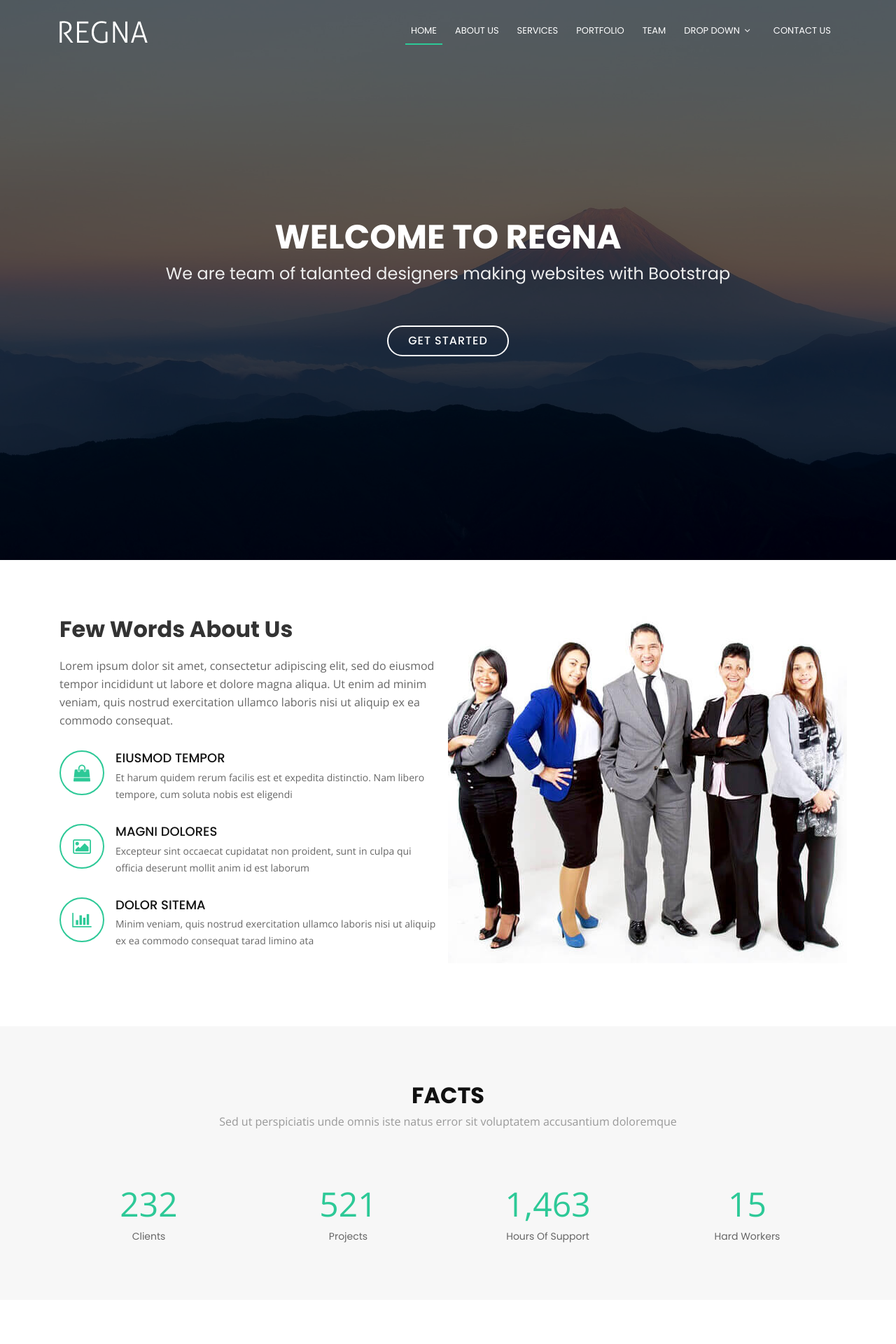
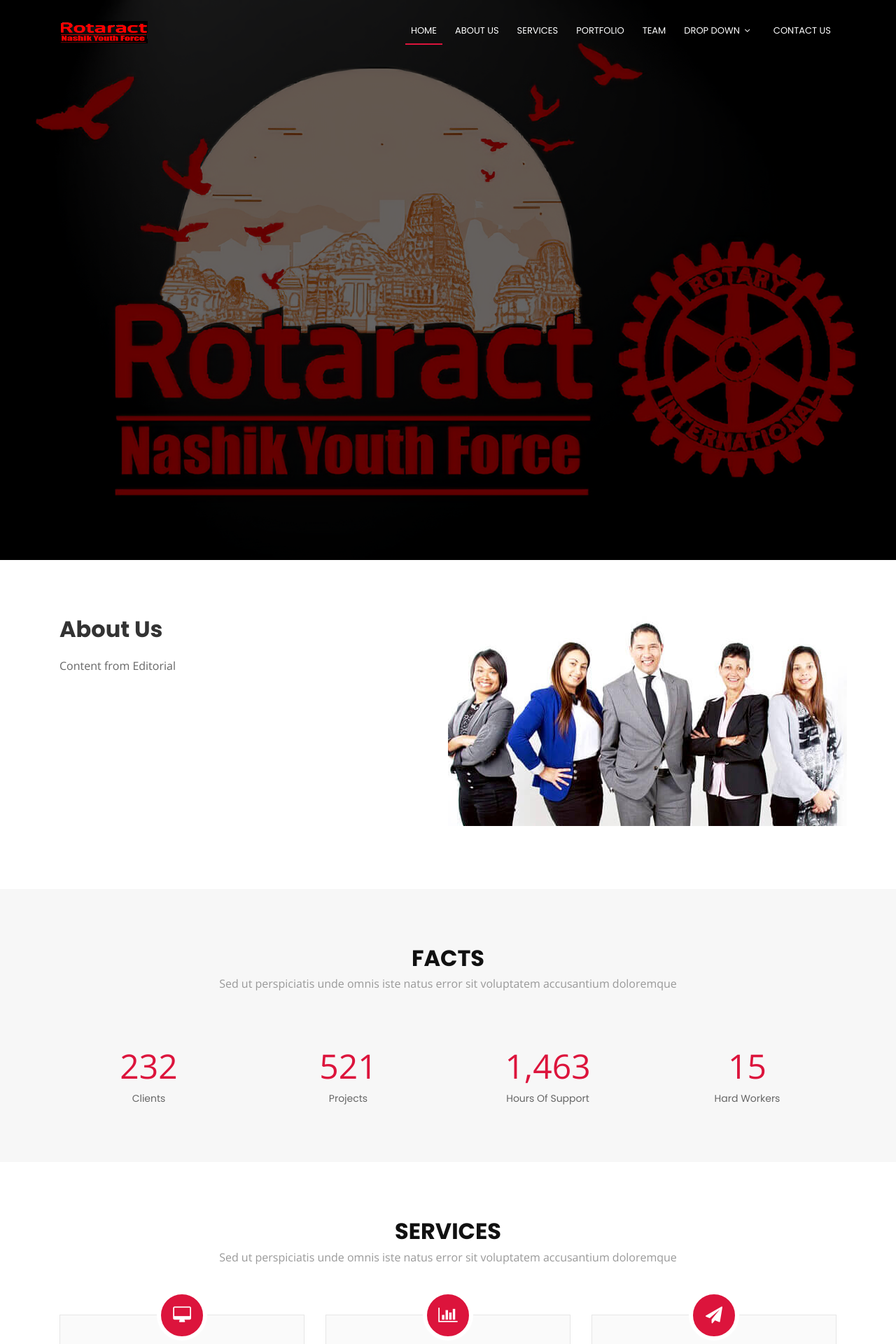
Before and after one commit to hrushipandit/Rotaract-NYF-Website, a PHP site: page / in a window 1280 px wide. Shown: the top 1920 px of the page at 70% size. Run offline with PHP 8.4, Linux system fonts and the light colour scheme.

Commit message:
Red theme

```diff
--- a/assets/css/style.css
+++ b/assets/css/style.css
@@ -15,7 +15,7 @@
 }
 
 a {
-  color: #2dc997;
+  color: #DC143C;
 }
 
 a:hover, a:active, a:focus {
@@ -153,7 +153,7 @@
 #hero {
   width: 100%;
   height: 100vh;
-  background: url(../img/hero-bg.jpg) top center;
+  background: url(../img/rotaract_logo.png) top center;
   background-size: cover;
   position: relative;
 }
@@ -332,7 +332,7 @@
   height: 2px;
   bottom: 0;
   left: 0;
-  background-color: #2dc997;
+  background-color: #DC143C;
   visibility: hidden;
   transform: scaleX(0);
   transition: all 0.3s ease-in-out 0s;
@@ -617,11 +617,11 @@
   flex-direction: column;
   text-align: center;
   border-radius: 50%;
-  border: 2px solid #2dc997;
+  border: 2px solid #DC143C;
 }
 
 #about .about-container .icon-box .icon i {
-  color: #2dc997;
+  color: #DC143C;
   font-size: 24px;
 }
 
@@ -653,7 +653,7 @@
 #facts .counters span {
   font-size: 48px;
   display: block;
-  color: #2dc997;
+  color: #DC143C;
 }
 
 #facts .counters p {
@@ -695,7 +695,7 @@
   text-align: center;
   width: 72px;
   height: 72px;
-  background: #2dc997;
+  background: #DC143C;
 }
 
 #services .icon a {
--- a/index.html
+++ b/index.html
@@ -42,7 +42,7 @@
     <div class="container">
 
       <div id="logo" class="pull-left">
-        <a href="index.html"><img src="assets/img/logo.png" alt=""></a>
+        <a href="index.html"><img src="assets/img/logo2.png" alt=""></a>
         <!-- Uncomment below if you prefer to use a text logo -->
         <!--<h1><a href="#hero">Regna</a></h1>-->
       </div>
@@ -80,9 +80,8 @@
   <!-- ======= Hero Section ======= -->
   <section id="hero">
     <div class="hero-container" data-aos="zoom-in" data-aos-delay="100">
-      <h1>Welcome to Regna</h1>
-      <h2>We are team of talanted designers making websites with Bootstrap</h2>
-      <a href="#about" class="btn-get-started">Get Started</a>
+
+
     </div>
   </section><!-- End Hero Section -->
 
@@ -94,28 +93,12 @@
         <div class="row about-container">
 
           <div class="col-lg-6 content order-lg-1 order-2">
-            <h2 class="title">Few Words About Us</h2>
+            <h2 class="title">About Us</h2>
             <p>
-              Lorem ipsum dolor sit amet, consectetur adipiscing elit, sed do eiusmod tempor incididunt ut labore et dolore magna aliqua. Ut enim ad minim veniam, quis nostrud exercitation ullamco laboris nisi ut aliquip ex ea commodo consequat.
+              Content from Editorial
             </p>
 
-            <div class="icon-box" data-aos="fade-up" data-aos-delay="100">
-              <div class="icon"><i class="fa fa-shopping-bag"></i></div>
-              <h4 class="title"><a href="">Eiusmod Tempor</a></h4>
-              <p class="description">Et harum quidem rerum facilis est et expedita distinctio. Nam libero tempore, cum soluta nobis est eligendi</p>
-            </div>
 
-            <div class="icon-box" data-aos="fade-up" data-aos-delay="200">
-              <div class="icon"><i class="fa fa-photo"></i></div>
-              <h4 class="title"><a href="">Magni Dolores</a></h4>
-              <p class="description">Excepteur sint occaecat cupidatat non proident, sunt in culpa qui officia deserunt mollit anim id est laborum</p>
-            </div>
-
-            <div class="icon-box" data-aos="fade-up" data-aos-delay="300">
-              <div class="icon"><i class="fa fa-bar-chart"></i></div>
-              <h4 class="title"><a href="">Dolor Sitema</a></h4>
-              <p class="description">Minim veniam, quis nostrud exercitation ullamco laboris nisi ut aliquip ex ea commodo consequat tarad limino ata</p>
-            </div>
 
           </div>
 
```
Also changed, not shown: other parts of assets/css/style.css (+19 -19 lines), assets/img/hero-bg.jpg (deleted), assets/img/logo.png (deleted), assets/img/logo2.png (added), assets/img/rotaract_logo.png (added).
